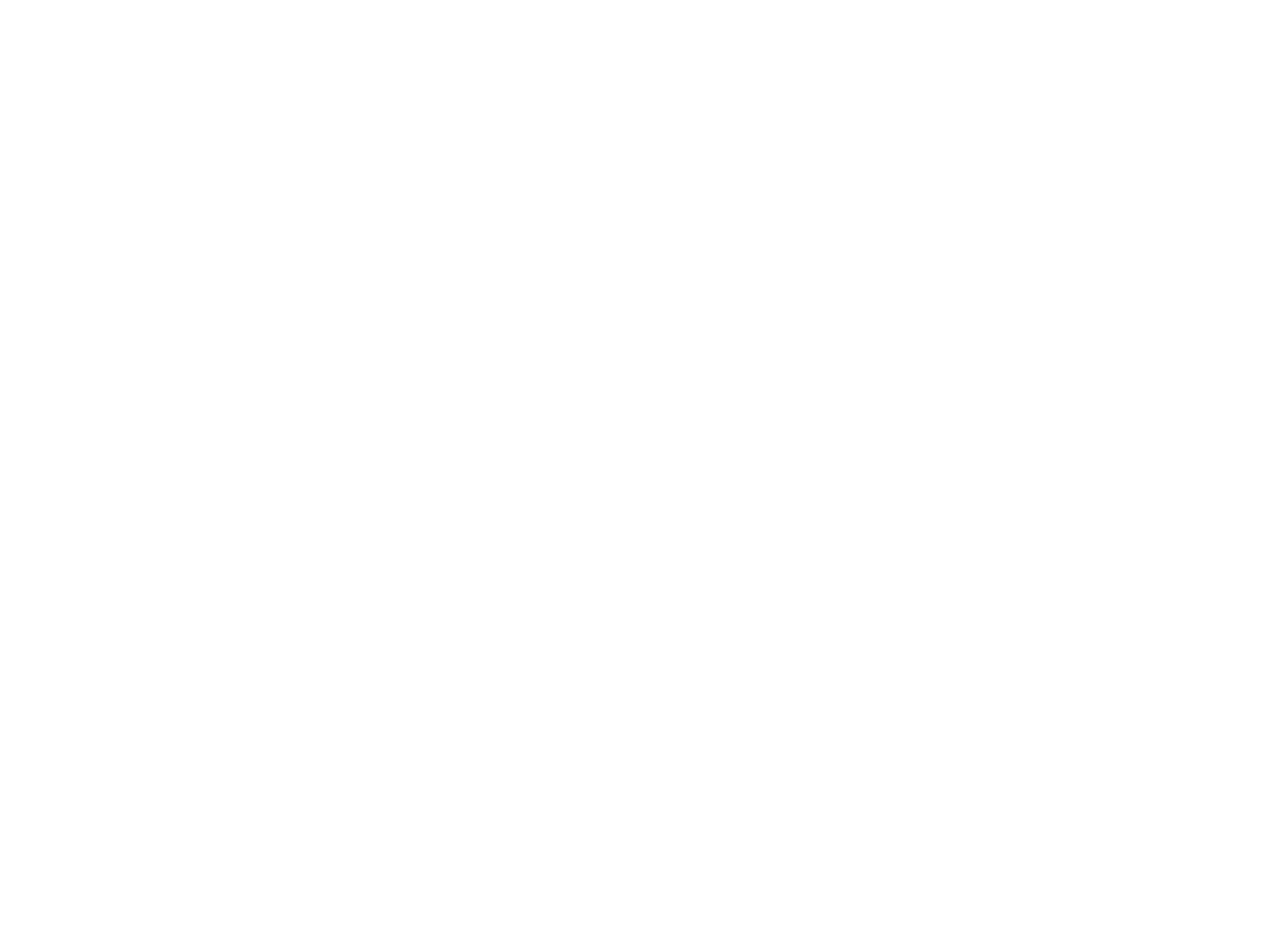
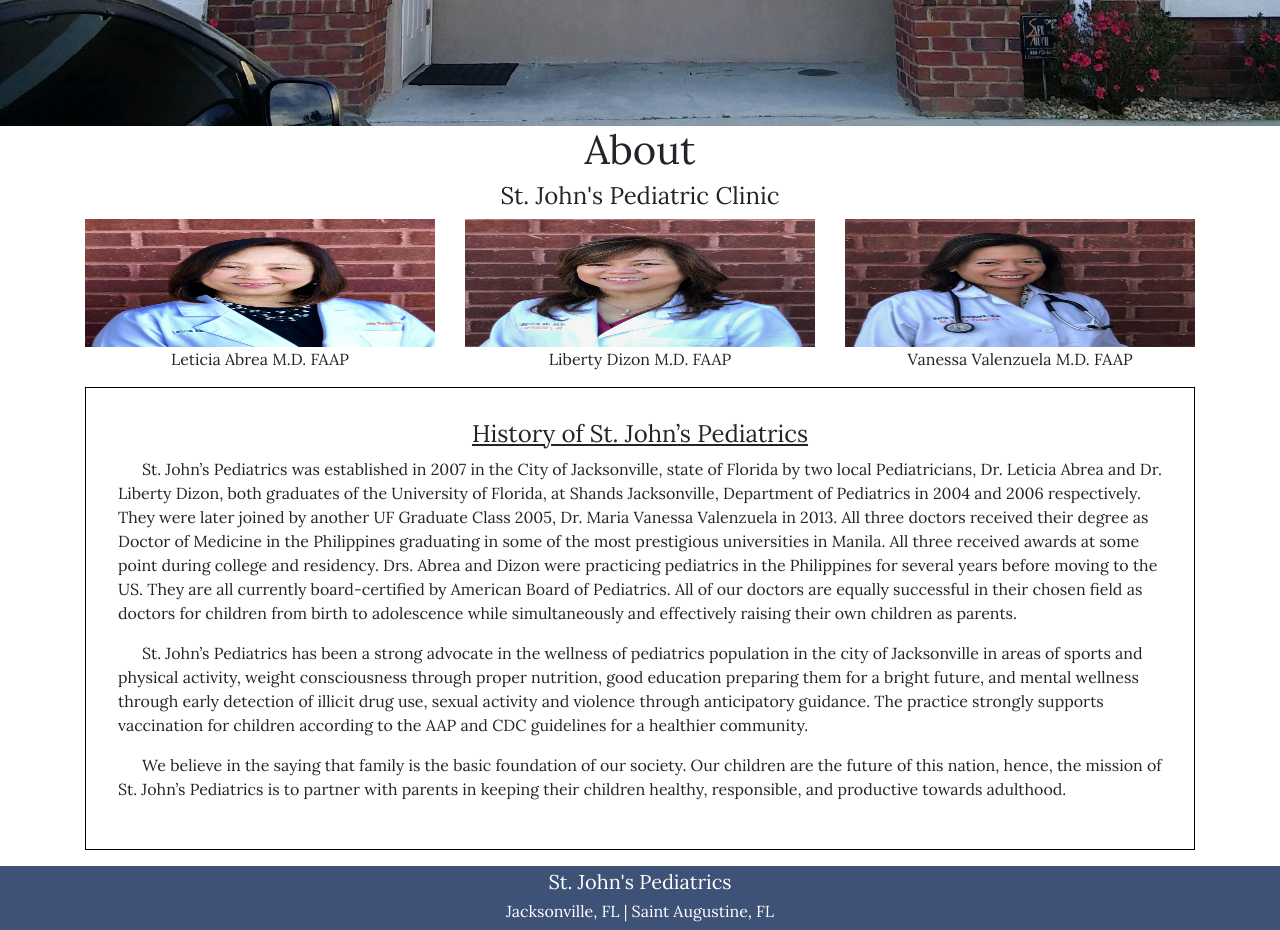
Before and after one commit to EYoung75/SJP-bootstrap, a React (Create React App) app: page /about in a window 1280 px wide. Shown: the part 760-1690 px from the top of the page. Before the commit the page ends 800 px from the top, so only its background shows below. Built offline with nearby package versions, Linux system fonts and the light colour scheme.

Commit message:
rendered all content and initial styling for about and services pages

```diff
--- a/src/App.scss
+++ b/src/App.scss
@@ -41,6 +41,55 @@
     }
   }
 
+  .about {
+    height: auto;
+    width: 100%;
+
+    img {
+      height: auto;
+      width: 100%;
+    }
+
+    .drs {
+      img {
+        height: 8rem;
+        object-fit: fill;
+      }
+    }
+
+    .bio {
+      padding: 2rem;
+      border: solid black 1px;
+      margin-bottom: 1rem;
+      h4 {
+        text-decoration: underline;
+      }
+
+      p {
+        text-align: left;
+        text-indent: 1.5rem;
+        line-height: 1.5rem;
+      }
+    }
+  }
+
+  .services {
+    img {
+      height: auto;
+      width: 100%;
+    }
+
+    h3 {
+      text-decoration: underline;
+      margin-top: 1rem;
+    }
+
+    ul {
+      text-align: left;
+      line-height: 1.5rem;
+    }
+  }
+
   .footer {
     height: 4rem;
     width: 100%;
--- a/src/components/About.jsx
+++ b/src/components/About.jsx
@@ -1,11 +1,68 @@
-import React from "react"
+import React from "react";
+import { Col, Row, Container } from "reactstrap";
 
 const About = () => {
-    return (
-        <div>
+  return (
+    <div className="about">
+      <img src={require("../assets/Clinic_exterior.JPG")} alt="clinic" />
+      <h1>About</h1>
+      <h4>St. John's Pediatric Clinic</h4>
+      <Container>
+        <Row  className="drs">
+          <Col>
+            <img src={require("../assets/Dr.Abrea.jpg")} alt="Dr. Abrea" />
+            <p>Leticia Abrea M.D. FAAP</p>
+          </Col>
+          <Col>
+            <img src={require("../assets/Dr.Dizon.jpg")} alt="Dr. Dizon" />
+            <p>Liberty Dizon M.D. FAAP</p>
+          </Col>
+          <Col>
+            <img src={require("../assets/Dr.Valenzuela.jpg")} alt="Dr. Valenzuela" />
+            <p>Vanessa Valenzuela M.D. FAAP</p>
+          </Col>
+        </Row>
+        <div className="bio">
+            <h4>History of St. John’s Pediatrics </h4>
+            <p>
+              St. John’s Pediatrics was established in 2007 in the City of
+              Jacksonville, state of Florida by two local Pediatricians, Dr.
+              Leticia Abrea and Dr. Liberty Dizon, both graduates of the
+              University of Florida, at Shands Jacksonville, Department of
+              Pediatrics in 2004 and 2006 respectively. They were later joined
+              by another UF Graduate Class 2005, Dr. Maria Vanessa Valenzuela in
+              2013. All three doctors received their degree as Doctor of
+              Medicine in the Philippines graduating in some of the most
+              prestigious universities in Manila. All three received awards at
+              some point during college and residency. Drs. Abrea and Dizon were
+              practicing pediatrics in the Philippines for several years before
+              moving to the US. They are all currently board-certified by
+              American Board of Pediatrics. All of our doctors are equally
+              successful in their chosen field as doctors for children from
+              birth to adolescence while simultaneously and effectively raising
+              their own children as parents.
+            </p>
+            <p>
+              St. John’s Pediatrics has been a strong advocate in the wellness
+              of pediatrics population in the city of Jacksonville in areas of
+              sports and physical activity, weight consciousness through proper
+              nutrition, good education preparing them for a bright future, and
+              mental wellness through early detection of illicit drug use,
+              sexual activity and violence through anticipatory guidance. The
+              practice strongly supports vaccination for children according to
+              the AAP and CDC guidelines for a healthier community.
+            </p>
+            <p>
+              We believe in the saying that family is the basic foundation of
+              our society. Our children are the future of this nation, hence,
+              the mission of St. John’s Pediatrics is to partner with parents in
+              keeping their children healthy, responsible, and productive
+              towards adulthood.
+            </p>
+          </div>
+      </Container>
+    </div>
+  );
+};
 
-        </div>
-    )
-}
-
-export default About
+export default About;
--- a/src/components/Services.jsx
+++ b/src/components/Services.jsx
@@ -1,11 +1,33 @@
-import React from "react"
+import React from "react";
+import { Container } from "reactstrap";
 
 const Services = () => {
-    return (
-        <div>
+  return (
+    <div className="services">
+      <img src={require("../assets/Patient.JPEG")} alt="patient"/>
+      <h1>Services</h1>
+      <img src={require("../assets/treatment.jpg")} alt="patient"/>
+      <Container>
+        <h3>What we offer:</h3>
+        <ul>
+          <li>Same day appointments</li>
+          <li>Open for half day on Saturday (Beach Location)</li>
+          <li>24 hour patient phone support</li>
+          <li>Accepts most insurances, including Medicaid and HMO's</li>
+          <li>Round newborns in hospital</li>
+          <li>
+            Multi-lingual staff: Tagalong, Chinese, Spanish in addition to
+            English
+          </li>
+          <li>Friendly and accomodating staff</li>
+          <li>Separate waiting room for sick and well (Beach location)</li>
+          <li>Up to date immunizations for all ages</li>
+        </ul>
+        </Container>
+        <img src={require("../assets/interior_one.JPG")} alt="Interior Mural" />
+        <img src={require("../assets/interior_two.JPG")} alt="Interior Mural" />
+    </div>
+  );
+};
 
-        </div>
-    )
-}
-
-export default Services
+export default Services;
```
